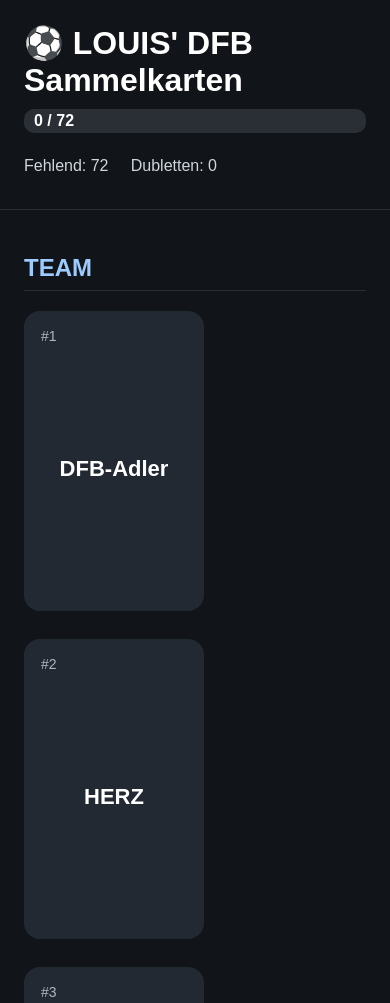
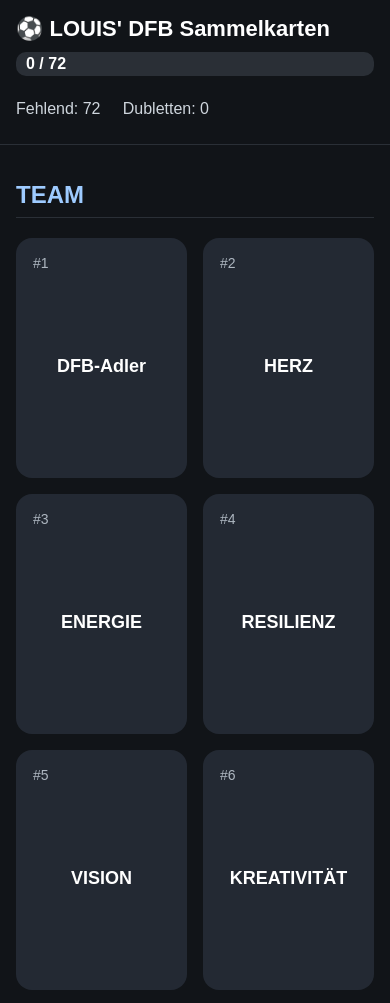
Before and after one commit to MaximilianHeiden/louis_WM2026, a plain HTML site: page index.html in a window 390 px wide. Shown: the top 1003 px of the page. Drawn offline with Linux system fonts and the light colour scheme.

Commit message:
index.html aktualisieren
Responsive Teil 2

```diff
--- a/index.html
+++ b/index.html
@@ -35,6 +35,57 @@
 .card.owned .controls{display:flex;align-items:center;justify-content:center;gap:8px;margin-top:auto}
 button{padding:4px 10px}
 .count{font-weight:bold;min-width:24px;text-align:center}
+/* =========================
+   Responsive Design
+   ========================= */
+
+/* iPhone */
+@media (max-width: 600px) {
+
+  section{
+    padding:16px;
+  }
+
+  .grid{
+    grid-template-columns:repeat(2, 1fr);
+    gap:16px;
+  }
+
+  .card{
+    width:100%;
+    max-width:none;
+    height:240px;
+  }
+
+  .name{
+    font-size:18px;
+    min-height:50px;
+  }
+
+  header{
+    padding:16px;
+  }
+
+  h1{
+    font-size:22px;
+  }
+
+}
+
+/* iPad */
+@media (min-width: 601px) and (max-width: 1100px) {
+
+  .grid{
+    grid-template-columns:repeat(4, 1fr);
+    gap:20px;
+  }
+
+  .card{
+    width:100%;
+    max-width:180px;
+  }
+
+}
 </style>
 </head>
 <body>
```
